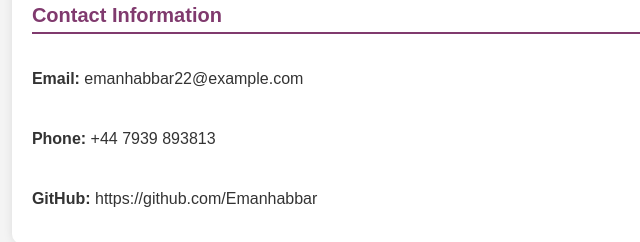
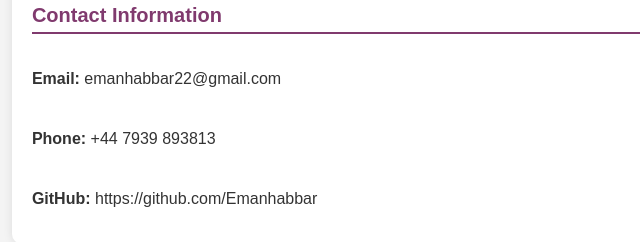
Before and after one commit to Emanhabbar/Homework2, a plain HTML site: page index.html in a window 1280 px wide. Shown: the part 1356-1598 px from the top of the page, 219-859 px from the left. Drawn offline with Linux system fonts and the light colour scheme.

Commit message:
update project

```diff
--- a/index.html
+++ b/index.html
@@ -68,7 +68,7 @@
 
     <section>
       <div class="section-title">Contact Information</div>
-      <p><strong>Email:</strong> emanhabbar22@example.com</p>
+      <p><strong>Email:</strong> emanhabbar22@gmail.com</p>
       <p><strong>Phone:</strong> +44 7939 893813</p>
       <p><strong>GitHub:</strong> https://github.com/Emanhabbar</p>
     </section>
```
